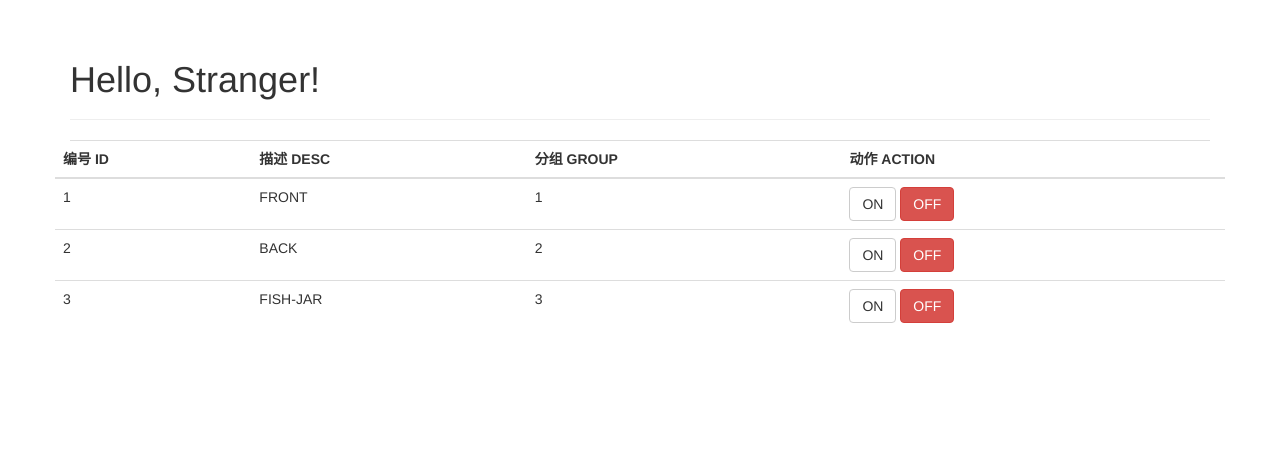
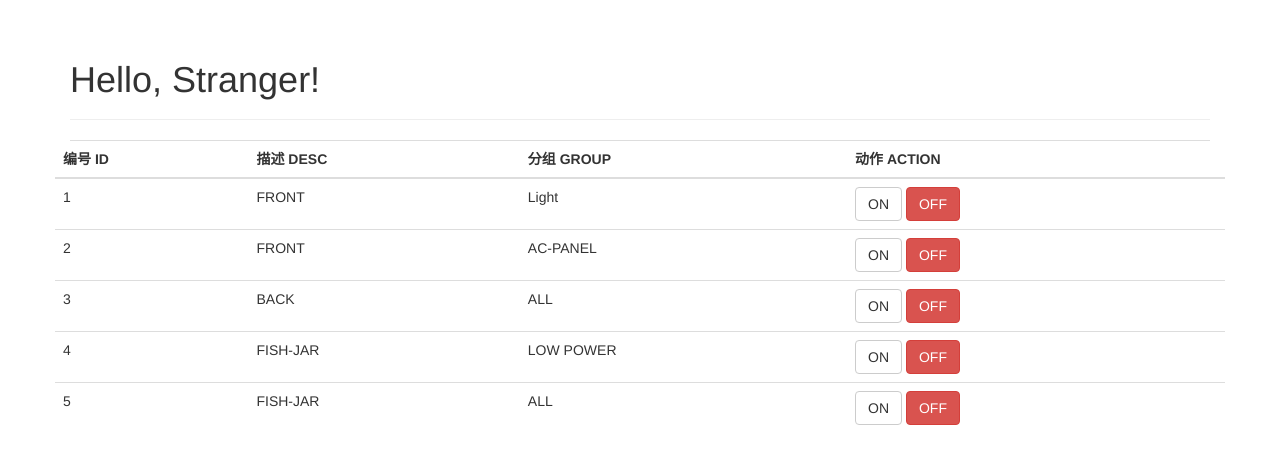
Before and after one commit to lanpinguo/PureBorderAgent, a Flask app: page / in a window 1280 px wide. Shown: the part 52-516 px from the top of the page. Run offline with Flask 2, Linux system fonts and the light colour scheme; data that the repository does not hold is empty; some libraries are stand-ins or nearby versions.

Commit message:
add new mode for different mote

```diff
--- a/app/main/views.py
+++ b/app/main/views.py
@@ -231,55 +231,62 @@ def show_motes():
     resp.set_cookie('show_motes', '1', max_age=30*24*60*60)
     return resp
 
-@main.route('/front_on')
+@main.route('/front_on/<int:channel>')
 #@login_required
-def ctrl_front_on():
-    print("ctrl_front here")
-    bg.post(motes_ip['front_light'].encode('utf-8'),b'relay-sw',b'&state=0xFF&mask=0xFF')
+def ctrl_front_on(channel):
+    print("ctrl_front :")
+    print(channel)
+    payload = b'&state=0xFF&mask=%lx' % (channel & 0xFF)
+    bg.post(motes_ip['front_light'].encode('utf-8'),b'relay-sw',payload)
     resp = make_response(redirect(url_for('.index')))
     resp.set_cookie('show_motes', '1', max_age=30*24*60*60)
     return resp
 
-@main.route('/front_off')
+@main.route('/front_off/<int:channel>')
 #@login_required
-def ctrl_front_off():
+def ctrl_front_off(channel):
     print("ctrl_front here")
-    bg.post(motes_ip['front_light'].encode('utf-8'),b'relay-sw',b'&state=0x0&mask=0xFF')
+    payload = b'&state=0&mask=%lx' % (channel & 0xFF)
+    bg.post(motes_ip['front_light'].encode('utf-8'),b'relay-sw', payload)
     resp = make_response(redirect(url_for('.index')))
     resp.set_cookie('show_motes', '1', max_age=30*24*60*60)
     return resp
 
 
-@main.route('/back_on')
+@main.route('/back_on/<int:channel>')
 #@login_required
-def ctrl_back_on():
+def ctrl_back_on(channel):
     print("ctrl_back here")
-    bg.post(motes_ip['back_light'].encode('utf-8'),b'relay-sw',b'&state=0xFF&mask=0xFF')
+    payload = b'&state=0xFF&mask=%lx' % (channel & 0xFF)
+    bg.post(motes_ip['back_light'].encode('utf-8'),b'relay-sw', payload)
     resp = make_response(redirect(url_for('.index')))
     resp.set_cookie('show_motes', '1', max_age=30*24*60*60)
     return resp
 
-@main.route('/back_off')
+@main.route('/back_off/<int:channel>')
 #@login_required
-def ctrl_back_off():
-    bg.post(motes_ip['back_light'].encode('utf-8'),b'relay-sw',b'&state=0x0&mask=0xFF')
+def ctrl_back_off(channel):
+    payload = b'&state=0&mask=%lx' % (channel & 0xFF)
+    bg.post(motes_ip['back_light'].encode('utf-8'),b'relay-sw',payload)
     resp = make_response(redirect(url_for('.index')))
     resp.set_cookie('show_motes', '1', max_age=30*24*60*60)
     return resp
 
 
-@main.route('/fish_jar_on')
+@main.route('/fish_jar_on/<int:channel>')
 #@login_required
-def ctrl_fish_jar_on():
-    bg.post(motes_ip['fish'].encode('utf-8'),b'relay-sw',b'&state=0xFF&mask=0xFF')
+def ctrl_fish_jar_on(channel):
+    payload = b'&state=0xFF&mask=%lx' % (channel & 0xFF)
+    bg.post(motes_ip['fish'].encode('utf-8'),b'relay-sw',payload)
     resp = make_response(redirect(url_for('.index')))
     resp.set_cookie('show_motes', '1', max_age=30*24*60*60)
     return resp
 
-@main.route('/fish_jar_off')
+@main.route('/fish_jar_off/<int:channel>')
 #@login_required
-def ctrl_fish_jar_off():
-    bg.post(motes_ip['fish'].encode('utf-8'),b'relay-sw',b'&state=0x0&mask=0xFF')
+def ctrl_fish_jar_off(channel):
+    payload = b'&state=0&mask=%lx' % (channel & 0xFF)
+    bg.post(motes_ip['fish'].encode('utf-8'),b'relay-sw',payload)
     resp = make_response(redirect(url_for('.index')))
     resp.set_cookie('show_motes', '1', max_age=30*24*60*60)
     return resp
--- a/app/templates/index.html
+++ b/app/templates/index.html
@@ -44,28 +44,50 @@
                     <tr>
                         <td>1</td>
                         <td>FRONT</td>
-                <td>1</td>
+                        <td>Light</td>
                         <td>
-                    <a class="btn btn-default" href="{{ url_for('.ctrl_front_on') }}">ON</a>
-                    <a class="btn btn-danger" href="{{ url_for('.ctrl_front_off') }}">OFF</a>
+                            <a class="btn btn-default" href="{{ url_for('.ctrl_front_on', channel=1) }}">ON</a>
+                            <a class="btn btn-danger" href="{{ url_for('.ctrl_front_off', channel=1) }}">OFF</a>
                         </td>
                     </tr>
+
                     <tr>
                         <td>2</td>
-                <td>BACK</td>
-                <td>2</td>
+                        <td>FRONT</td>
+                        <td>AC-PANEL</td>
                         <td>
-                    <a class="btn btn-default" href="{{ url_for('.ctrl_back_on') }}">ON</a>
-                    <a class="btn btn-danger" href="{{ url_for('.ctrl_back_off') }}">OFF</a>
+                            <a class="btn btn-default" href="{{ url_for('.ctrl_front_on', channel=2) }}">ON</a>
+                            <a class="btn btn-danger" href="{{ url_for('.ctrl_front_off', channel=2) }}">OFF</a>
                         </td>
                     </tr>
+
                     <tr>
                         <td>3</td>
+                        <td>BACK</td>
+                        <td>ALL</td>
+                        <td>
+                            <a class="btn btn-default" href="{{ url_for('.ctrl_back_on', channel=255) }}">ON</a>
+                            <a class="btn btn-danger" href="{{ url_for('.ctrl_back_off', channel=255) }}">OFF</a>
+                        </td>
+                    </tr>
+
+                    <tr>
+                        <td>4</td>
                         <td>FISH-JAR</td>
-                <td>3</td>
+                        <td>LOW POWER</td>
                         <td>
-                    <a class="btn btn-default" href="{{ url_for('.ctrl_fish_jar_on') }}">ON</a>
-                    <a class="btn btn-danger" href="{{ url_for('.ctrl_fish_jar_off') }}">OFF</a>
+                            <a class="btn btn-default" href="{{ url_for('.ctrl_fish_jar_on', channel=7) }}">ON</a>
+                            <a class="btn btn-danger" href="{{ url_for('.ctrl_fish_jar_off', channel=7) }}">OFF</a>
+                        </td>
+                    </tr>
+
+                    <tr>
+                        <td>5</td>
+                        <td>FISH-JAR</td>
+                        <td>ALL</td>
+                        <td>
+                            <a class="btn btn-default" href="{{ url_for('.ctrl_fish_jar_on', channel=15) }}">ON</a>
+                            <a class="btn btn-danger" href="{{ url_for('.ctrl_fish_jar_off', channel=15) }}">OFF</a>
                         </td>
                     </tr>
                 </tbody>
```
Lines whose indentation alone changed are shown as unchanged.
